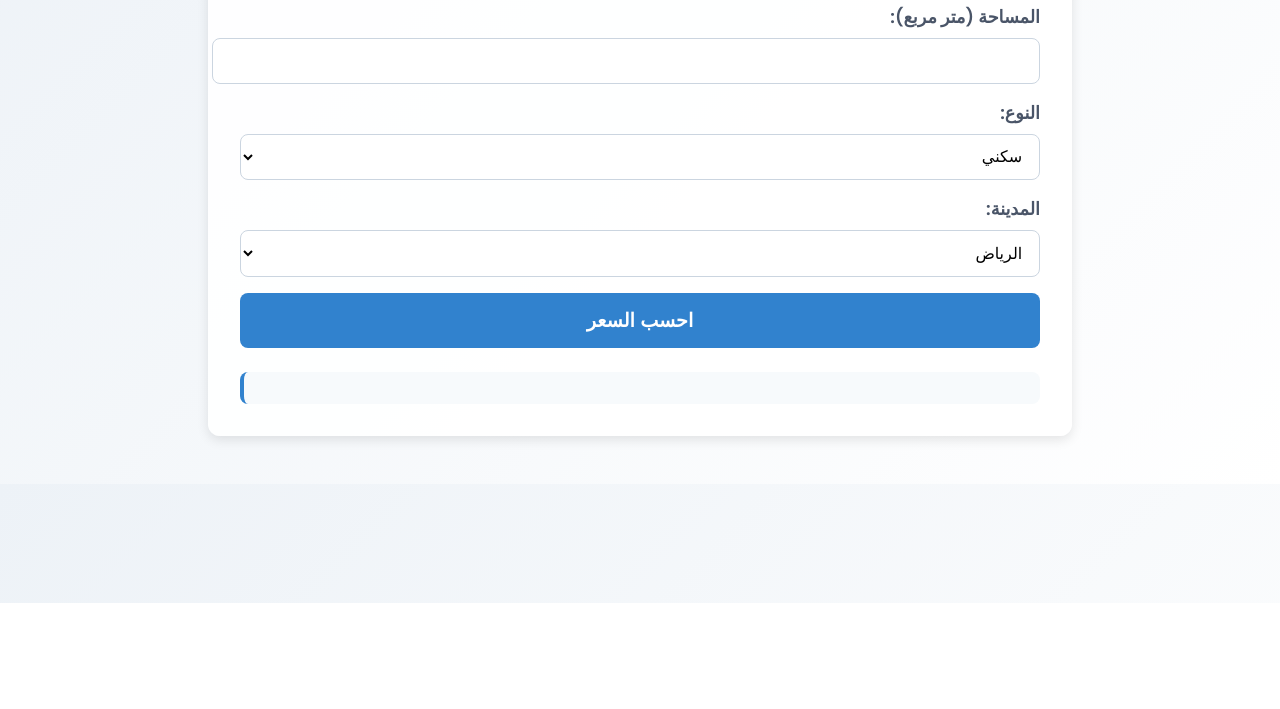
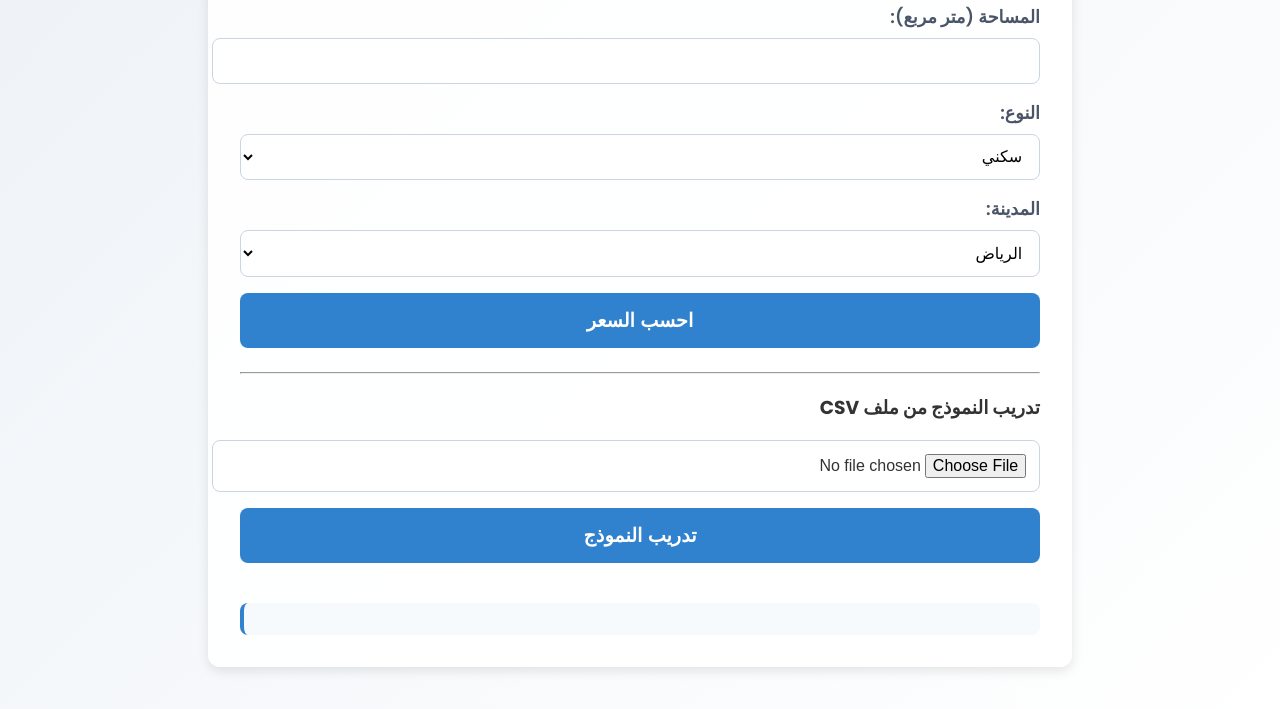
Before and after one commit to kingshow2020/3gar, a plain HTML site: page index.html in a window 1280 px wide. Shown: the part 197-906 px from the top of the page. Before the commit the page ends 800 px from the top, so only its background shows below. Drawn offline with Linux system fonts and the light colour scheme.

Commit message:
Update index.html
زر تدريب النموذج

```diff
--- a/index.html
+++ b/index.html
@@ -62,6 +62,7 @@
       cursor: pointer;
       transition: background 0.3s, transform 0.3s;
       position: relative;
+      margin-bottom: 1rem;
     }
     button:hover {
       background: #2b6cb0;
@@ -144,6 +145,13 @@
         <div class="spinner" id="spinner"></div>
       </button>
     </form>
+
+    <hr>
+    <h3>تدريب النموذج من ملف CSV</h3>
+    <input type="file" id="csvFile">
+    <button type="button" onclick="trainModel()">تدريب النموذج</button>
+    <div id="trainStatus"></div>
+
     <div class="result" id="result"></div>
   </div>
 
@@ -170,6 +178,20 @@
         document.getElementById('spinner').style.display = 'none';
       }
     });
+
+    async function trainModel() {
+      const fileInput = document.getElementById("csvFile");
+      const formData = new FormData();
+      formData.append("file", fileInput.files[0]);
+
+      const res = await fetch("/train", {
+        method: "POST",
+        body: formData
+      });
+
+      const data = await res.json();
+      document.getElementById("trainStatus").innerText = data.message;
+    }
   </script>
 </body>
 </html>
```
